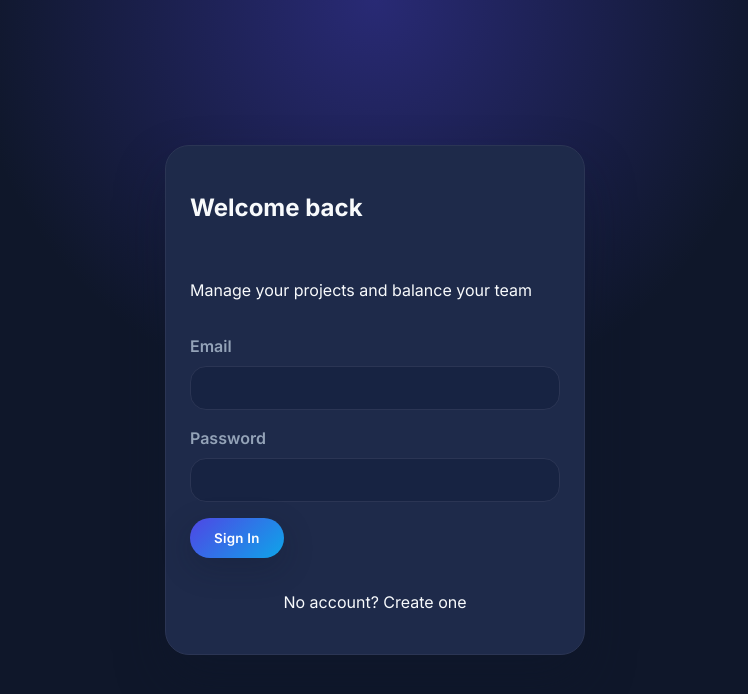
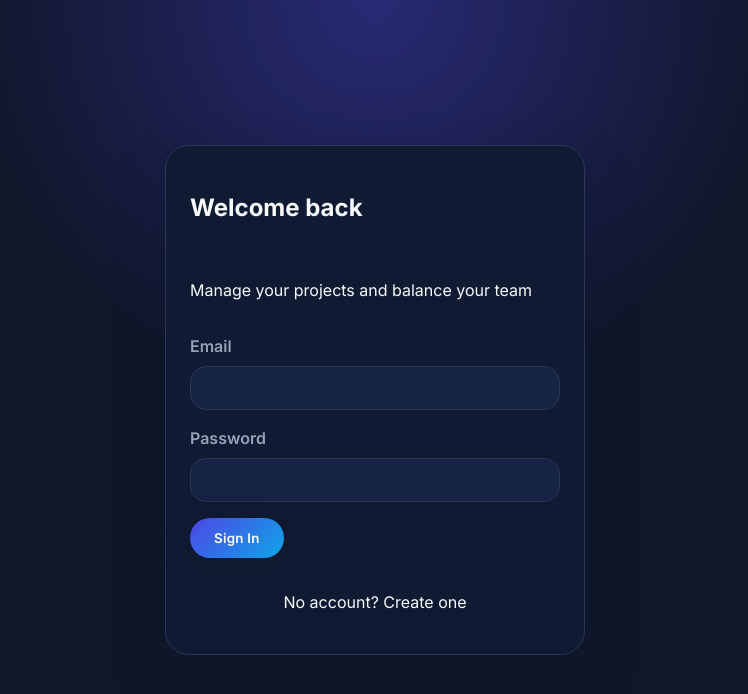
Before and after one commit to mynulislam2/Ph_TEST_PROJECT_MANAGEMENT_Front, a React app: page /login in a window 1280 px wide. Shown: the top 694 px of the page, without its empty margins (265-1013 px from the left). Built offline with nearby package versions, Linux system fonts and the light colour scheme; the HTML template or start-up script is replaced by a standard one.

Commit message:
chnged card color

```diff
--- a/src/styles/variables.css
+++ b/src/styles/variables.css
@@ -6,7 +6,7 @@
   --color-background: #0f172a;
   --color-surface: #101b33;
   --color-surface-alt: #172342;
-  --color-card: #1e2a4a;
+  --color-card: #101B33;
   --color-border: #2b3554;
   --color-text-primary: #f8fafc;
   --color-text-secondary: #94a3b8;
```
